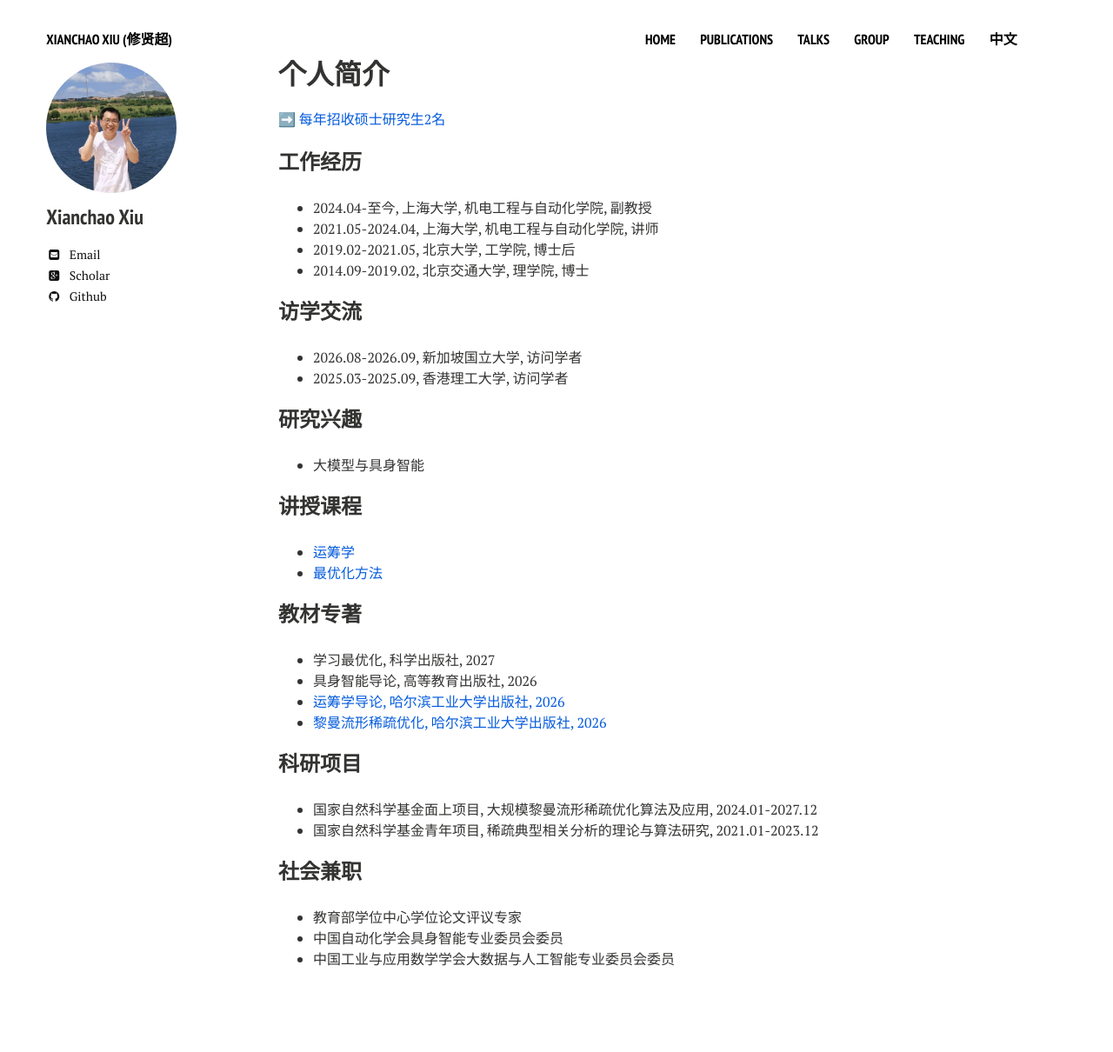
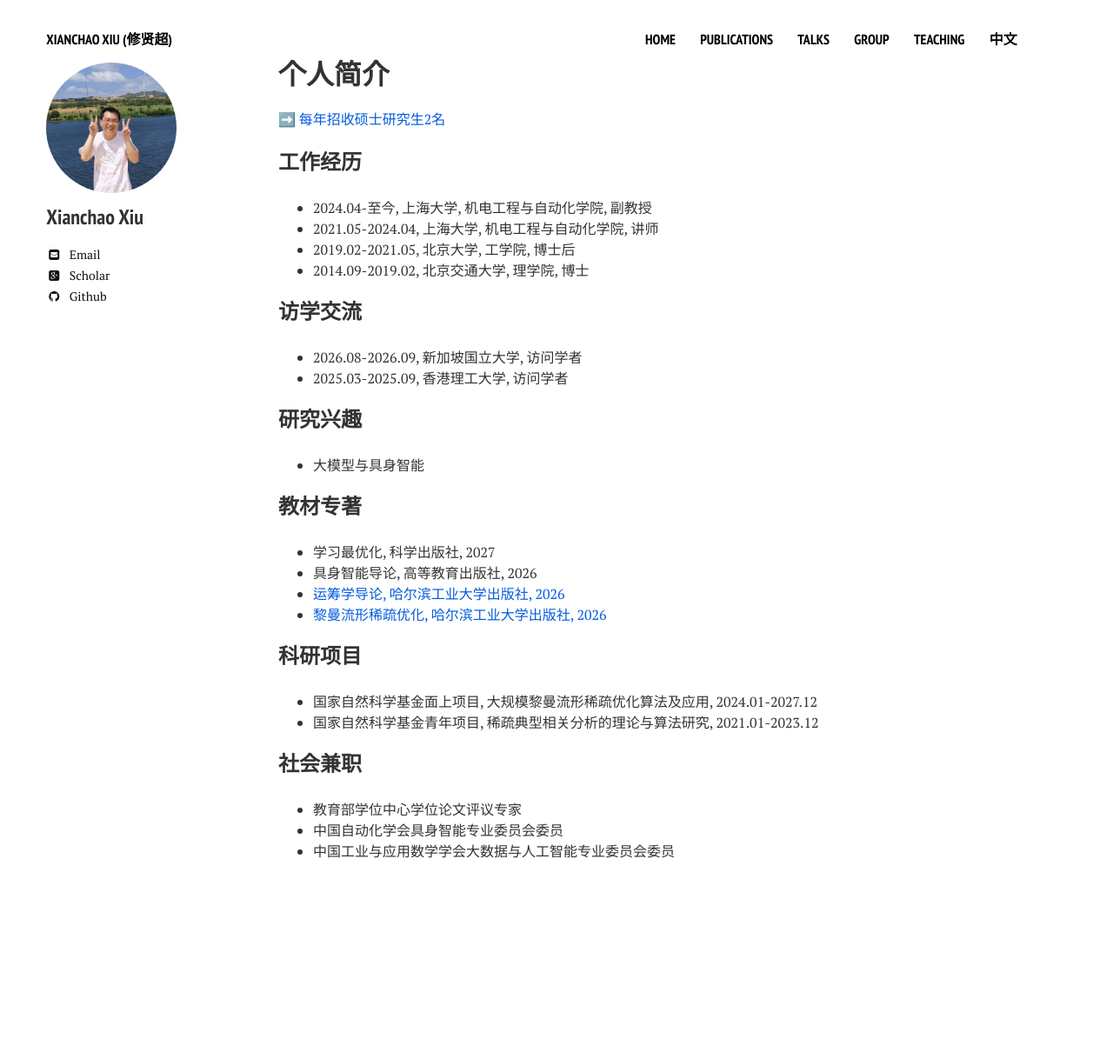
Before and after one commit to xianchaoxiu/xianchaoxiu.github.io, a Jekyll site: the page built from chinese/index.md, in a window 1280 px wide. Shown: the whole page at 87% size. Built offline with Jekyll 4.4.1, drawn with Linux system fonts in a browser that asks for light colours; nearby versions of some CDN libraries; after the commit the page ends 1086 px from its top, so only the background shows below that.

Commit message:
Update index.md

```diff
--- a/chinese/index.md
+++ b/chinese/index.md
@@ -25,11 +25,6 @@ share: false
 * 大模型与具身智能<br>
 
 
-### 讲授课程
-* <a href="https://xianchaoxiu.github.io/chinese/course/OR/" class="textlink" target="_blank"> 运筹学 </a><br>
-* <a href="https://xianchaoxiu.github.io/chinese/course/OPT/" class="textlink" target="_blank"> 最优化方法 </a><br>
-
-
 ### 教材专著
 * 学习最优化, 科学出版社, 2027 <br>
 * 具身智能导论, 高等教育出版社, 2026 <br>
```
